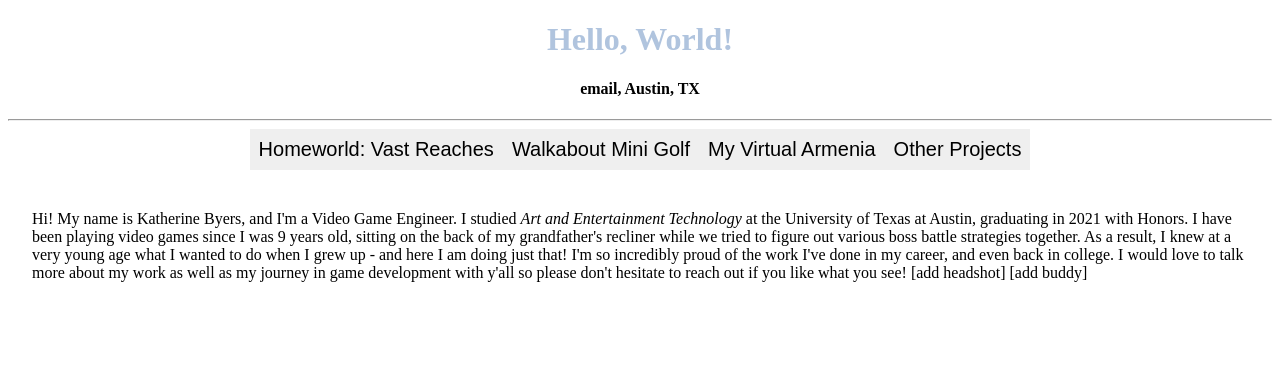
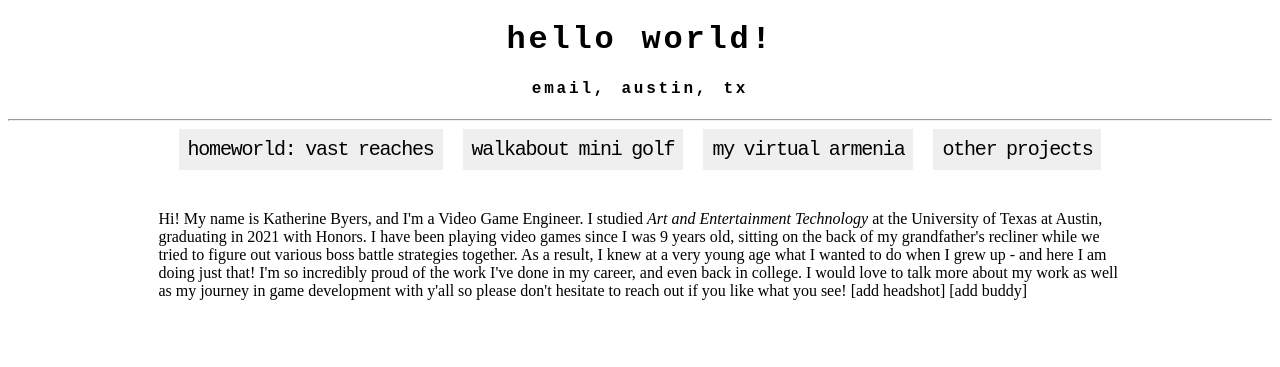
Before and after one commit to pingwoh/pingwoh.github.io, a plain HTML site: page index.html in a window 1280 px wide. Drawn offline with Linux system fonts and the light colour scheme.

Commit message:
add styling, typewriter animation to main page

```diff
--- a/index.html
+++ b/index.html
@@ -5,12 +5,12 @@
         <title>Katherine "Kat" Byers</title>
         <meta name="description" content="A simple portfolio website for Katherine Byers.">
         <link rel="stylesheet" href="main.css">
-        <script src="main.js" type="text/javascript"></script>
+        <script src="main.js" type="text/javascript" defer></script>
     </head>
 
     <body>
         <header>
-            <a href="index.html" id="home-link"><h1>Hello, World!</h1></a>
+            <a href="index.html" id="home-link"><h1 id="typewriter-target"></h1></a>
             <h4>email, Austin, TX</h4>
             <hr></hr>
         </header>
--- a/main.css
+++ b/main.css
@@ -4,10 +4,20 @@ html {
 
 header{
 	text-align: center;
+	font-family: "Courier New", Courier, monospace;
+	letter-spacing: 2.8px;
+	word-spacing: 2.8px;
+	text-transform: lowercase;
+}
+
+h1, h3{
+	font-size: ;
 }
 
 #home-link{
-	color: lightsteelblue;
+	display: block;
+	min-height: 37px;
+	color: black;
 	text-decoration: none;
 }
 
@@ -16,15 +26,21 @@ header{
 	display: flex;
 	justify-content: center;
   	align-items: center;
-  	margin: 0;
+  	margin: 0px;
 }
 
 button{
-	padding: 9px;
-	font-size: 20px;
-	text-decoration: none;
 	border-radius: 0px;
 	border: none;
+	padding: 9px;
+	margin: 0px 10px;
+	font-size: 20px;
+	letter-spacing: -1.2px;
+	word-spacing: -1.2px;
+	font-family: "Courier New", Courier, monospace;
+	font-weight: 500;
+	text-transform: lowercase;
+	text-decoration: none;
 }
 
 button:hover {
@@ -34,7 +50,7 @@ button:hover {
 main {
 	display: flex;
   	flex-direction: column;
-  	margin: 0;
+  	margin: 0 10%;
 }
 
 .content{
--- a/main.js
+++ b/main.js
@@ -0,0 +1,18 @@
+var i = 0;
+var txt = 'Hello World!'
+var speed = 50;
+var element = document.getElementById("typewriter-target");
+setTimeout(typeWriter, 500);
+
+function typeWriter() {
+  if (element == null)
+  {
+    return;
+  }
+
+  if (i < txt.length) {
+    element.innerHTML += txt.charAt(i);
+    i++;
+    setTimeout(typeWriter, speed);
+  }
+}
```
Also changed, not shown: homeworld.html (+1 -1 lines), other-projects.html (+1 -1 lines), smithsonian.html (+1 -1 lines), walkabout.html (+1 -1 lines).
